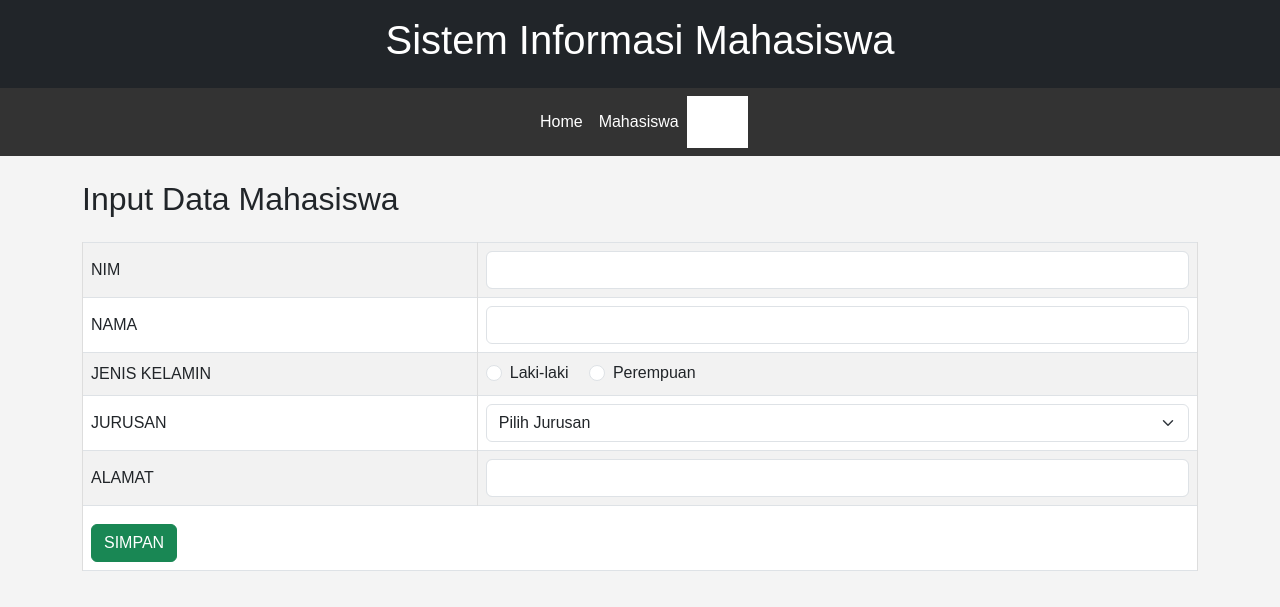
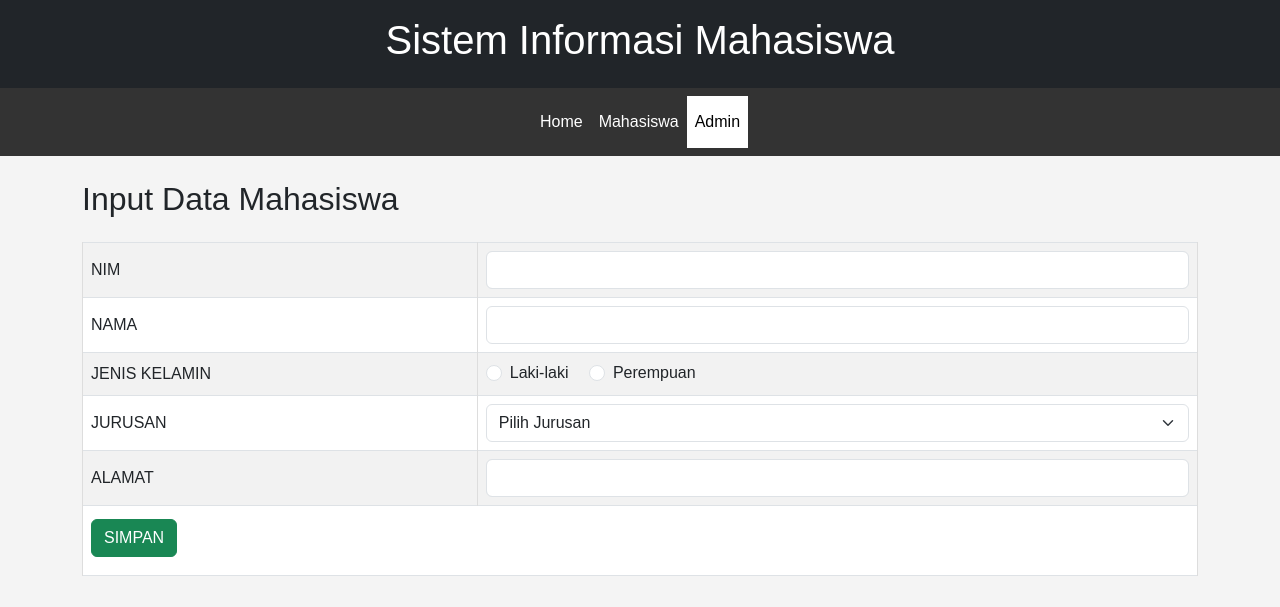
Before and after one commit to thejgdt/simple.php, a PHP site: page /admin.php in a window 1280 px wide. Shown: the top 607 px of the page. Run offline with PHP 8.4, Linux system fonts and the light colour scheme; data that the repository does not hold is empty.

Commit message:
fix: mismatched styling

```diff
--- a/admin.php
+++ b/admin.php
@@ -40,7 +40,7 @@
 
         .navbar a.active {
             background-color: #ffffff;
-            color: #000000;
+            color: #000000 !important;
         }
 
         section {
@@ -73,7 +73,7 @@
             border-radius: 5px;
             cursor: pointer;
             font-size: 16px;
-            margin-top: 10px;
+            margin: 5px 0 10px 0;
             transition: background-color 0.3s;
         }
 
--- a/index.php
+++ b/index.php
@@ -40,7 +40,7 @@
 
         .navbar a.active {
             background-color: #ffffff;
-            color: #000000;
+            color: #000000 !important;
         }
 
         section {
@@ -73,7 +73,7 @@
             border-radius: 5px;
             cursor: pointer;
             font-size: 16px;
-            margin-top: 10px;
+            margin: 5px 0 10px 0;
             transition: background-color 0.3s;
         }
 
--- a/mahasiswa.php
+++ b/mahasiswa.php
@@ -40,7 +40,7 @@
 
         .navbar a.active {
             background-color: #ffffff;
-            color: #000000;
+            color: #000000 !important;
         }
 
         section {
@@ -73,7 +73,7 @@
             border-radius: 5px;
             cursor: pointer;
             font-size: 16px;
-            margin-top: 10px;
+            margin: 5px 0 10px 0;
             transition: background-color 0.3s;
         }
 
```
